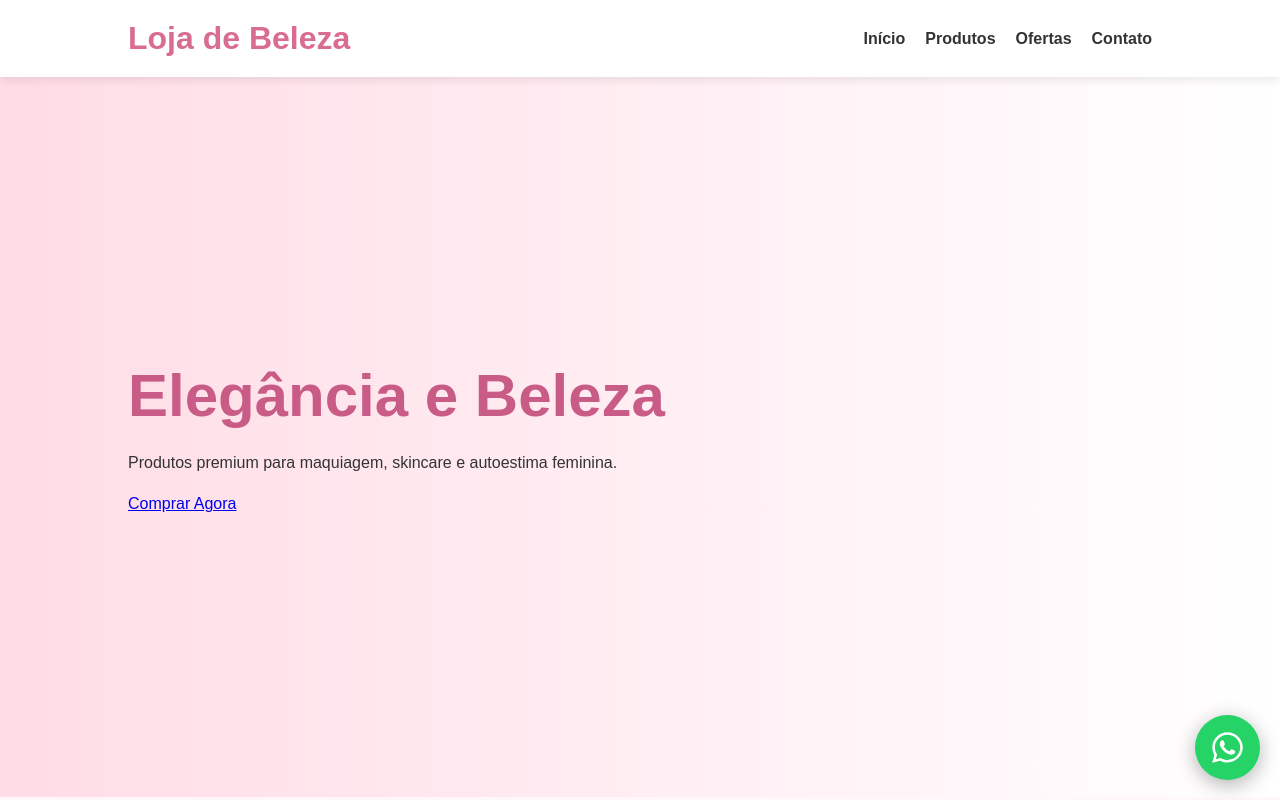
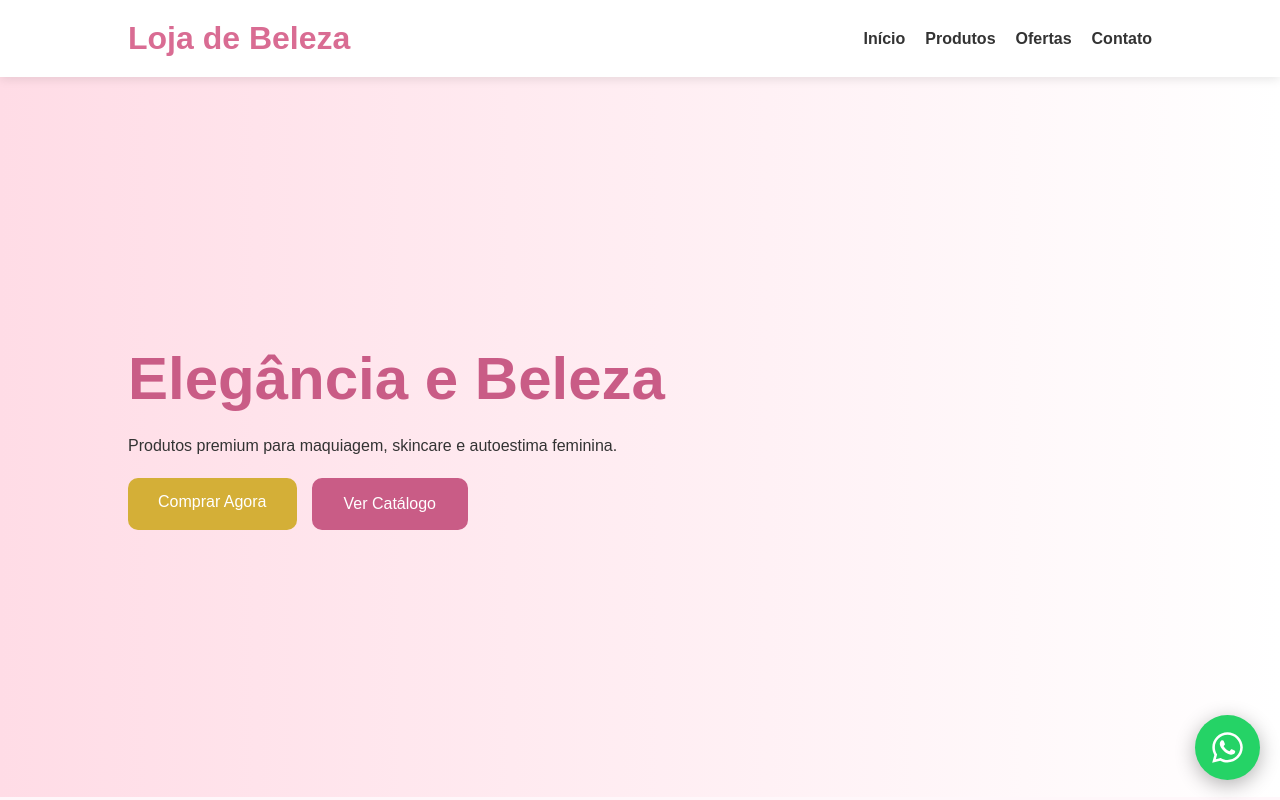
Before and after one commit to williams4803/Beleza-da-Mulher, a React (Vite) app: page / in a window 1280 px wide. Shown: the top 800 px of the page. Built offline with nearby package versions, Linux system fonts and the light colour scheme.

Commit message:
Add 'Ver Catálogo' secondary button in Hero section

```diff
--- a/src/components/Hero.jsx
+++ b/src/components/Hero.jsx
@@ -13,7 +13,10 @@ function Hero() {
           skincare e autoestima feminina.
         </p>
 
-        <a className="hero-button" href="/checkout.html">Comprar Agora</a>
+        <div className="hero-buttons">
+          <a className="hero-button" href="/checkout.html">Comprar Agora</a>
+          <a className="hero-button hero-button-secondary" href="#produtos">Ver Catálogo</a>
+        </div>
 
       </div>
 
--- a/src/styles/hero.css
+++ b/src/styles/hero.css
@@ -16,7 +16,14 @@
   line-height:1.6;
 }
 
-.hero-content button{
+.hero-buttons{
+  display:flex;
+  gap:15px;
+  margin-top:20px;
+}
+
+.hero-button{
+  display:inline-block;
   padding:15px 30px;
   border:none;
   background:#d4af37;
@@ -24,4 +31,20 @@
   border-radius:10px;
   cursor:pointer;
   font-size:16px;
+  text-decoration:none;
+  transition:background 0.3s;
 }
+
+.hero-button:hover{
+  background:#c99a2e;
+}
+
+.hero-button-secondary{
+  background:#c95c86;
+  border:2px solid #c95c86;
+}
+
+.hero-button-secondary:hover{
+  background:#a84770;
+  border-color:#a84770;
+}
```
